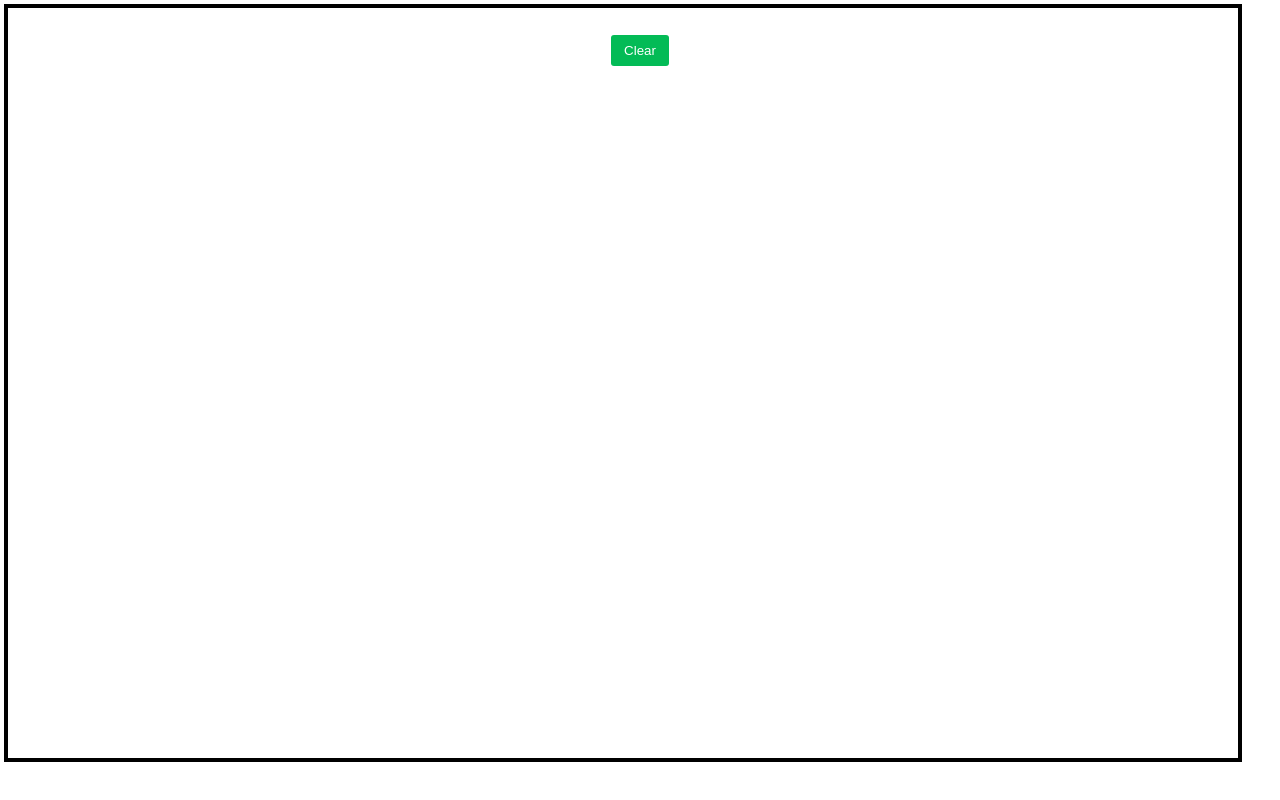
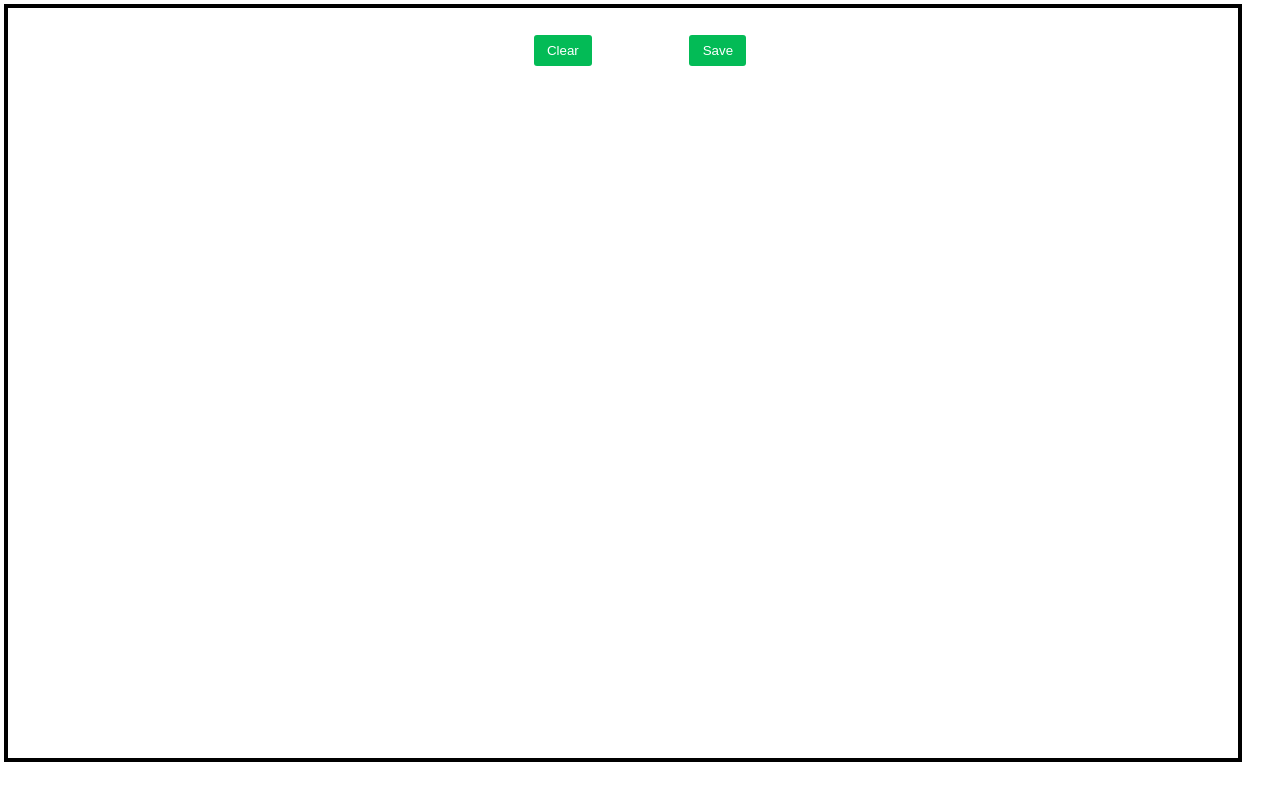
Before and after one commit to ArtyomSukiasyan/Canvas, a plain HTML site: page drawingApp/index.html in a window 1280 px wide. Drawn offline with Linux system fonts and the light colour scheme.

Commit message:
feat: add save button

```diff
--- a/drawingApp/index.html
+++ b/drawingApp/index.html
@@ -11,6 +11,7 @@
     <canvas id="canvas"></canvas>
     <div class="nav">
       <button class="clear">Clear</button>
+      <button class="save">Save</button>
     </div>
     <script src="./script.js"></script>
   </body>
```
